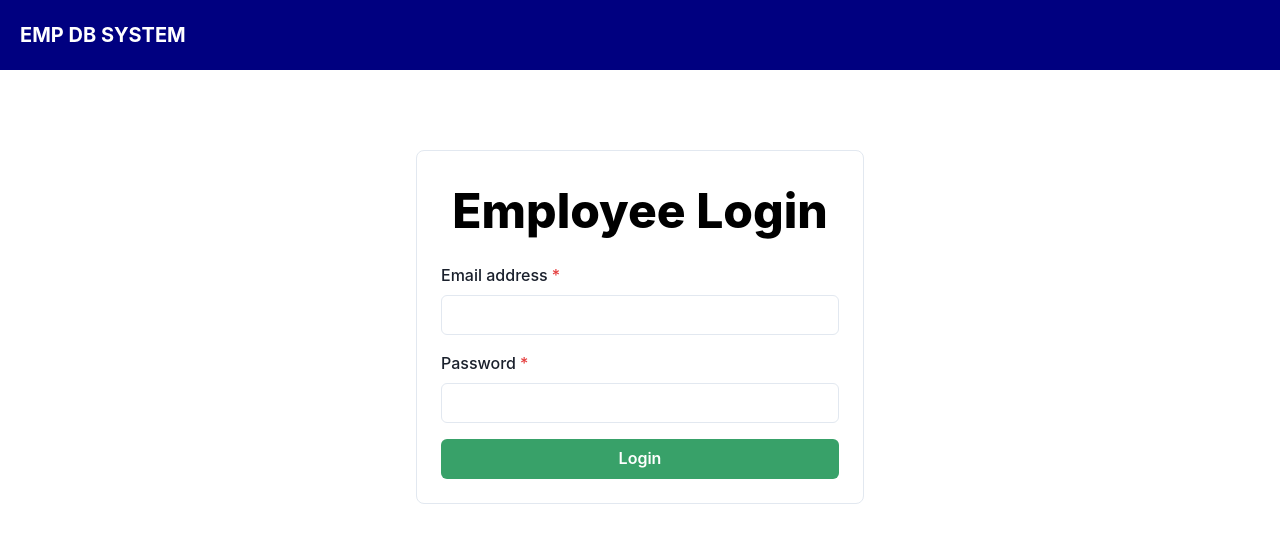
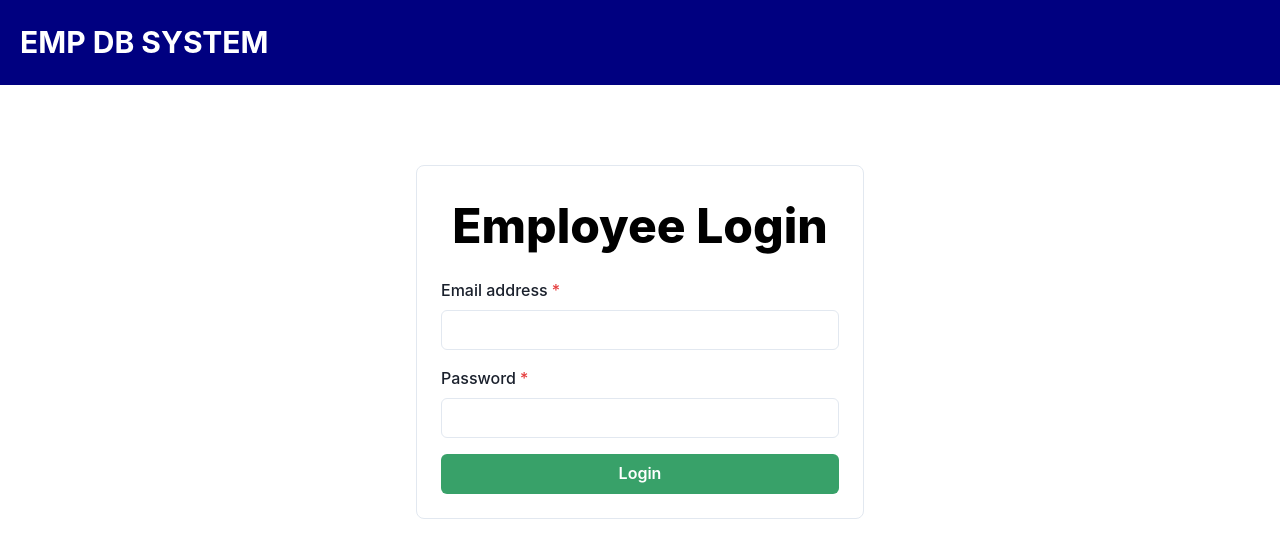
Before and after one commit to yashpapa6969/emp_frontend, a React (Vite) app: page /login in a window 1280 px wide. Shown: the top 558 px of the page. Built offline with nearby package versions, Linux system fonts and the light colour scheme.

Commit message:
added project

```diff
--- a/src/components/Navbar.jsx
+++ b/src/components/Navbar.jsx
@@ -47,7 +47,7 @@ const Navbar = () => {
         {isLoggedIn && <Button onClick={toggleDrawer}>menu</Button>}
         <Link to="/home">
           <Text
-            fontSize="xl"
+            fontSize="3xl"
             fontWeight="bold"
             color="white"
             align="center" // Set alignment to center
```
